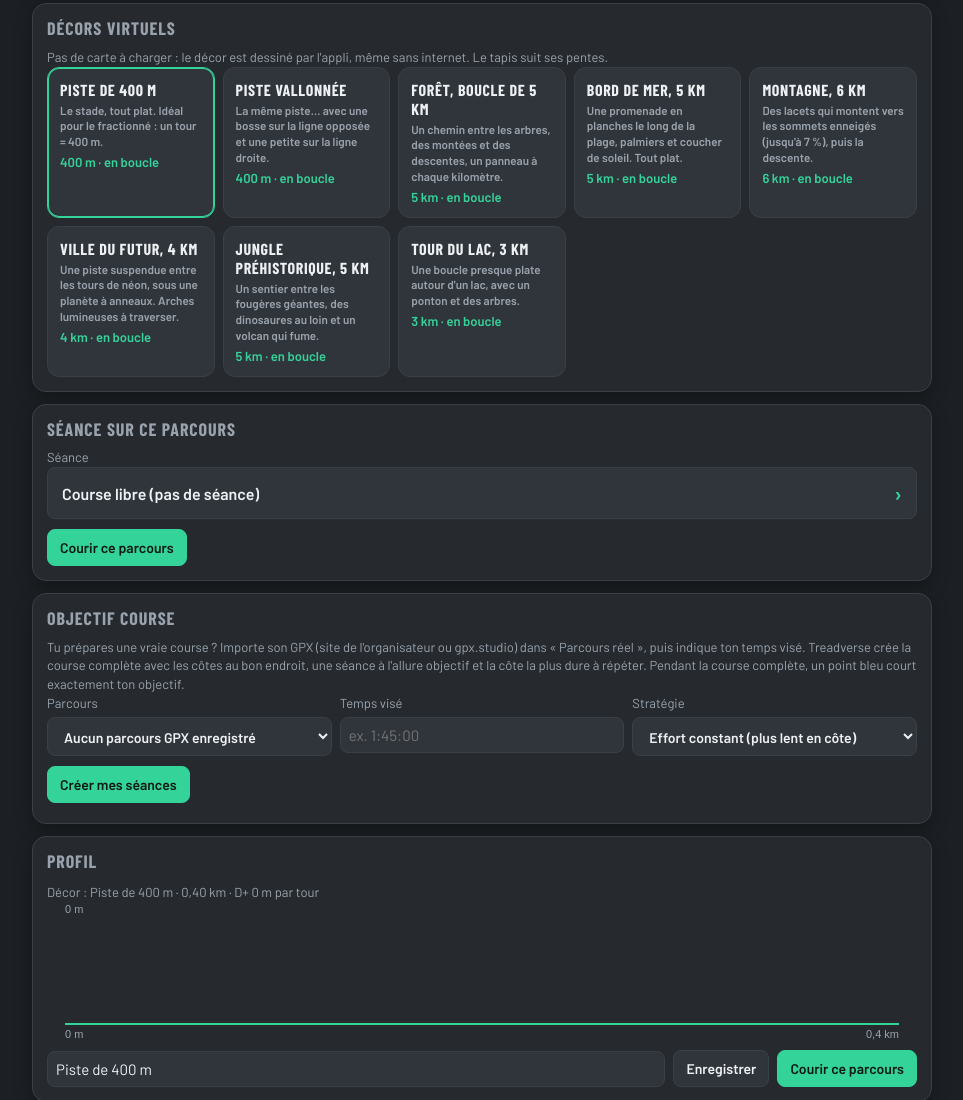
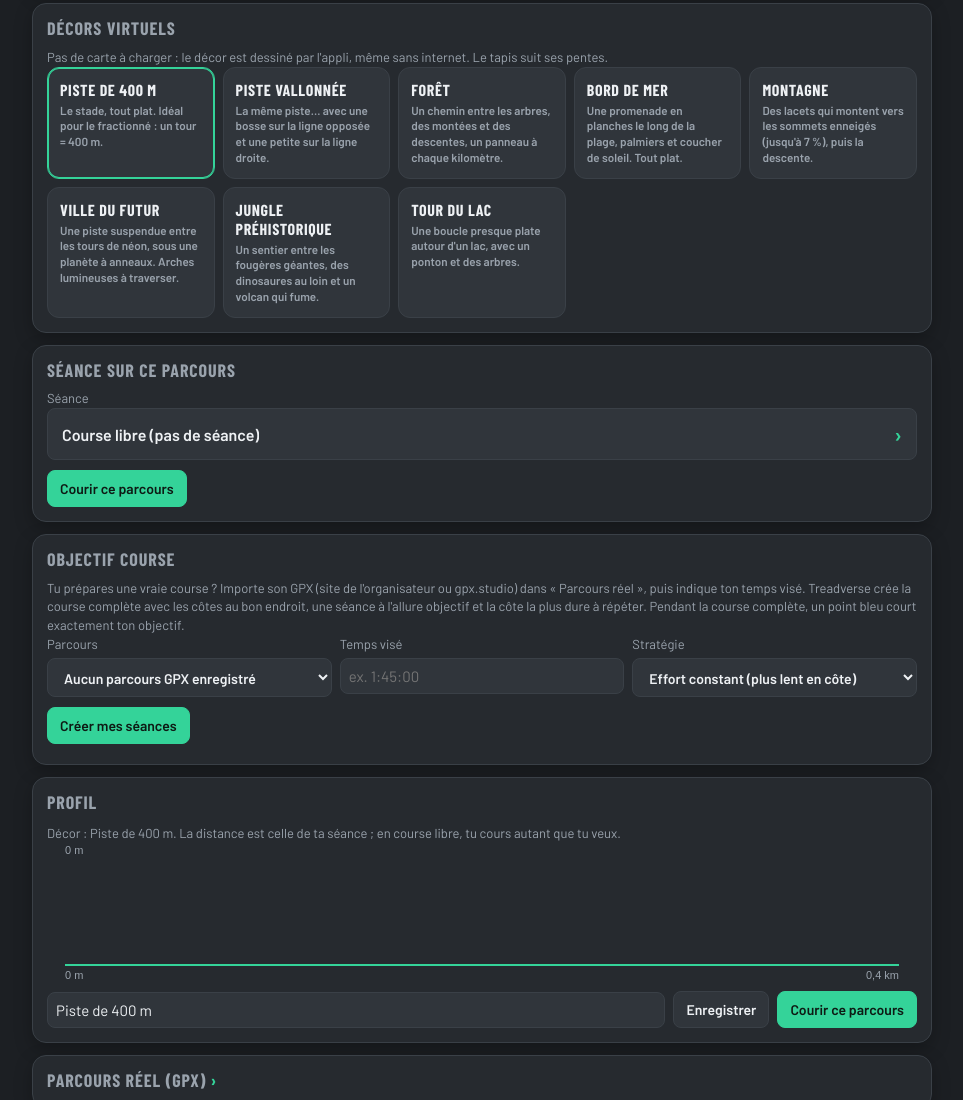
Before and after one commit to edukiosk-app/horizon, a website: page www/index.html in a window 1280 px wide. Shown: the part 959-2059 px from the top of the page, without its empty margins (158-1121 px from the left). Drawn offline with nearby package versions, Linux system fonts and the light colour scheme.

Commit message:
Treadverse 1.0.44 : le décor ne fixe plus la distance, profil selon la séance

```diff
--- a/www/decors.js
+++ b/www/decors.js
@@ -55,12 +55,12 @@
       xy: (s) => trackXY(s), ele: () => 0 },
     hilly: { name: 'Piste vallonnée', desc: 'La même piste… avec une bosse sur la ligne opposée et une petite sur la ligne droite.', len: 400,
       xy: (s) => trackXY(s), ele: hillyEle },
-    forest: { name: 'Forêt, boucle de 5 km', desc: 'Un chemin entre les arbres, des montées et des descentes, un panneau à chaque kilomètre.', len: 5000, loop: true },
-    sea: { name: 'Bord de mer, 5 km', desc: 'Une promenade en planches le long de la plage, palmiers et coucher de soleil. Tout plat.', len: 5000, loop: true },
-    mountain: { name: 'Montagne, 6 km', desc: 'Des lacets qui montent vers les sommets enneigés (jusqu\'à 7 %), puis la descente.', len: 6000, loop: true },
-    scifi: { name: 'Ville du futur, 4 km', desc: 'Une piste suspendue entre les tours de néon, sous une planète à anneaux. Arches lumineuses à traverser.', len: 4000, loop: true },
-    jungle: { name: 'Jungle préhistorique, 5 km', desc: 'Un sentier entre les fougères géantes, des dinosaures au loin et un volcan qui fume.', len: 5000, loop: true },
-    lake: { name: 'Tour du lac, 3 km', desc: 'Une boucle presque plate autour d\'un lac, avec un ponton et des arbres.', len: 3000, loop: true },
+    forest: { name: 'Forêt', desc: 'Un chemin entre les arbres, des montées et des descentes, un panneau à chaque kilomètre.', len: 5000, loop: true },
+    sea: { name: 'Bord de mer', desc: 'Une promenade en planches le long de la plage, palmiers et coucher de soleil. Tout plat.', len: 5000, loop: true },
+    mountain: { name: 'Montagne', desc: 'Des lacets qui montent vers les sommets enneigés (jusqu\'à 7 %), puis la descente.', len: 6000, loop: true },
+    scifi: { name: 'Ville du futur', desc: 'Une piste suspendue entre les tours de néon, sous une planète à anneaux. Arches lumineuses à traverser.', len: 4000, loop: true },
+    jungle: { name: 'Jungle préhistorique', desc: 'Un sentier entre les fougères géantes, des dinosaures au loin et un volcan qui fume.', len: 5000, loop: true },
+    lake: { name: 'Tour du lac', desc: 'Une boucle presque plate autour d\'un lac, avec un ponton et des arbres.', len: 3000, loop: true },
   };
   function routePts(k) {
     const d = DEFS[k];
--- a/www/index.html
+++ b/www/index.html
@@ -699,7 +699,7 @@ const LocCtl=L.Control.extend({options:{position:'topright'},onAdd(){const b=L.D
 let wps=[],wpLayer=L.layerGroup().addTo(map),line=null;
 function drawPrep(){wpLayer.clearLayers();wps.forEach((w,i)=>L.circleMarker(w,{radius:6,color:i?'#34d399':'#fb923c',weight:3,fillOpacity:1,fillColor:'#1c1f23'}).addTo(wpLayer));
   if(line)map.removeLayer(line);line=null;
-  if(route&&route.decor){$('routeinfo').textContent=`Décor : ${route.name} · ${fmt(total()/1000,2)} km · D+ ${Math.round(gain())} m${total()<=400?' par tour':''}`;document.querySelectorAll('.decor').forEach(c=>c.classList.toggle('on',c.dataset.k===route.decor))}
+  if(route&&route.decor){$('routeinfo').textContent=`Décor : ${route.name}. La distance est celle de ta séance ; en course libre, tu cours autant que tu veux.`;document.querySelectorAll('.decor').forEach(c=>c.classList.toggle('on',c.dataset.k===route.decor))}
   else if(route){document.querySelectorAll('.decor').forEach(c=>c.classList.remove('on'));line=L.polyline(route.pts.map(p=>[p[0],p[1]]),{color:'#34d399',weight:5}).addTo(map);
     $('routeinfo').textContent=`${route.name} · ${fmt(total()/1000,2)} km · D+ ${Math.round(gain())} m · temps à 10 km/h : ${Math.round(total()/1000/10*60)} min`}
   else $('routeinfo').textContent='Aucun parcours.'}
@@ -879,7 +879,7 @@ $('wadd').onclick=()=>{const text=$('wtext').value,name=$('wname').value.trim()|
   const ws=store.get('workouts',[]).filter(w=>w.name!==name);ws.push({name,text});store.set('workouts',ws);
   $('wmsg').textContent=`Ajoutée : ${st.length} étapes.`;$('wtext').value='';$('wname').value='';listWorkouts()};
 let workout=null;
-$('wsel').onchange=()=>{try{goalPick()}catch(e){}const aw=workouts().find(o=>o.name===$('wsel').value);if(aw&&aw.decor&&window.VR&&VR.DEFS[aw.decor]&&(!route||route.decor!==aw.decor)&&run.state==='idle'){const d=VR.DEFS[aw.decor];$('rname').value=d.name;setRoute(VR.routePts(aw.decor),d.name,aw.decor);store.set('lastRoute','d:'+aw.decor);drawPrep();if(!$('view-run').hidden)RM.init()}
+$('wsel').onchange=()=>{try{goalPick()}catch(e){}setTimeout(()=>{try{drawProfile($('profile'),-1)}catch(e){}},0);const aw=workouts().find(o=>o.name===$('wsel').value);if(aw&&aw.decor&&window.VR&&VR.DEFS[aw.decor]&&(!route||route.decor!==aw.decor)&&run.state==='idle'){const d=VR.DEFS[aw.decor];$('rname').value=d.name;setRoute(VR.routePts(aw.decor),d.name,aw.decor);store.set('lastRoute','d:'+aw.decor);drawPrep();if(!$('view-run').hidden)RM.init()}
   updateGhostInfo();renderSteps();renderWSpeeds();wpickLabel()};
 document.body.append($('wpickSheet'));$('wpick').onclick=e=>{e.preventDefault();openPick()};$('wpickClose').onclick=()=>{$('wpickSheet').hidden=true;document.body.style.overflow=''};$('wpickSheet').onclick=e=>{if(e.target.id==='wpickSheet')$('wpickClose').onclick()};
 function durTxt(s){if(s.dist)return s.dist>=1000?fmt(s.dist/1000,s.dist%1000?1:0)+' km':s.dist+' m';const d=s.dur;return d>=60?(Math.floor(d/60)+(d%60?' min '+String(d%60).padStart(2,'0'):' min')):d+' s'}
@@ -956,7 +956,7 @@ $('aiApply').onclick=()=>{const raw=$('aiJson').value;const a=raw.indexOf('{'),b
   $('aiMsg').textContent=`« ${name} » ajoutée dans Séances guidées › Assistant IA : ${st.length} étapes, ${clock(tot)}. Tu peux la choisir dans « Séance sur ce parcours ».`;
   $('wsel').value=name;$('wsel').onchange();$('aiJson').value=''};
 (function(){const box=$('decors');if(!box||!window.VR)return;Object.entries(VR.DEFS).forEach(([k,d])=>{const b=document.createElement('button');b.type='button';b.className='decor';b.dataset.k=k;
-  b.innerHTML=`<b>${esc(d.name)}</b><small>${esc(d.desc)}</small><span class="km">${d.len>=1000?fmt(d.len/1000,0)+' km':d.len+' m'} · en boucle</span>`;
+  b.innerHTML=`<b>${esc(d.name)}</b><small>${esc(d.desc)}</small>`;
   b.onclick=()=>{wps=[];$('rname').value=d.name;setRoute(VR.routePts(k),d.name,k);store.set('lastRoute','d:'+k);drawPrep();$('prepSession').scrollIntoView({behavior:'smooth',block:'start'})};box.append(b)})})();$('goRun').onclick=()=>show('run');setTimeout(()=>{if(!$('view-prep').hidden)wspMove('prep')},0);
 
 /* ================= FANTÔME ================= */
@@ -1007,6 +1007,7 @@ function css(v){return getComputedStyle(document.documentElement).getPropertyVal
 function drawProfile(cv,x,gx){const dpr=devicePixelRatio||1,w=cv.clientWidth,h=cv.clientHeight;if(!w)return;cv.width=w*dpr;cv.height=h*dpr;
   const g=cv.getContext('2d');g.scale(dpr,dpr);g.clearRect(0,0,w,h);
   if(!route){g.fillStyle=css('--muted');g.font='14px sans-serif';g.fillText('Trace un parcours pour voir le profil.',8,h/2);return}
+  if(route.decor){try{return drawProfileDecor(cv,g,w,h,x,gx)}catch(e){}}
   const es=route.pts.map(p=>p[2]),mn=Math.min(...es),mx=Math.max(...es),T=total(),pad=18;
   const X=d=>pad+(w-2*pad)*d/T,Y=e=>h-pad-(h-2*pad)*((e-mn)/((mx-mn)||1));
   g.beginPath();g.moveTo(X(0),h-pad);route.pts.forEach((p,i)=>g.lineTo(X(route.dist[i]),Y(p[2])));g.lineTo(X(T),h-pad);g.closePath();
@@ -1331,7 +1332,7 @@ function renderLeft(){const s=curStep();if(!s){$('stLeft').textContent=run.step<
   $('stLeft').textContent=s.dur?clock(s.dur-run.stepT):Math.max(0,Math.round(s.dist-run.stepD))+' m'}
 let lastBar=-2;
 let profRoute=null,profW=0;
-function render(){if(route&&!$('view-run').hidden&&(route!==profRoute||$('runprofile').clientWidth!==profW)){profRoute=route;profW=$('runprofile').clientWidth;try{drawProfile($('runprofile'),route?wrapX(run.dist):-1,null)}catch(e){}}const sp=run.state==='running'?realSpeed():(run.state==='idle'?(curStep()?.v??run.target):realSpeed());const zen=$('zen').checked;
+function render(){const pk=route&&(route.name+'|'+$('wsel').value+'|'+(typeof LIVE!=='undefined'&&LIVE.room||'')+'|'+(route.decor&&!$('wsel').value?Math.ceil((run.dist+1000)/1000):''));if(route&&!$('view-run').hidden&&(pk!==profRoute||$('runprofile').clientWidth!==profW)){profRoute=pk;profW=$('runprofile').clientWidth;try{drawProfile($('runprofile'),route?wrapX(run.dist):-1,null)}catch(e){}}const sp=run.state==='running'?realSpeed():(run.state==='idle'?(curStep()?.v??run.target):realSpeed());const zen=$('zen').checked;
   $('sTime').parentElement.hidden=zen;$('sPace').parentElement.hidden=zen;$('zenbox').hidden=!zen||!route;
   const x=route?wrapX(run.dist):0;
   $('sSpeed').textContent=fmt(sp);$('cSpeed').textContent=fmt(run.state==='running'?run.target:sp)+' km/h';$('cInc').textContent=fmt(run.state==='idle'?targetInc(0):run.inc)+IU()+(incAdj?` (auto ${incAdj>0?'+':''}${fmt(incAdj)})`:' (auto)');$('sInc').textContent=fmt(route?(run.state==='idle'?targetInc(0):run.inc):0);
@@ -1348,7 +1349,7 @@ function render(){if(route&&!$('view-run').hidden&&(route!==profRoute||$('runpro
     else{const d=gt-run.time,a=Math.abs(d),txt=a<60?Math.round(a)+' s':clock(a);el.textContent=d>=0?txt+" d'avance":txt+' de retard';el.className=d>=0?'ahead':'behind'}}
   if(zen&&route){const nm=nextMark(x);$('zMark').textContent=nm?nm.m.fr:'–';$('zGap').textContent=nm?(nm.gap>=1000?fmt(nm.gap/1000,1)+' km':Math.round(nm.gap/10)*10+' m'):'–'}
   if(route){const g2=(eleAt(x+200)-eleAt(x))/2;$('sNext').textContent=(g2>=0.5?'Montée ':g2<=-0.5?'Descente ':'Plat ')+fmt(g2)+' %';
-    $('sLeft').textContent=workout&&run.state!=='idle'&&!zen?clock(workout.steps.slice(Math.max(0,run.step)).reduce((a,s)=>a+stepSec(s),0)-(curStep()?(curStep().dur?run.stepT:run.stepD/(curStep().v/3.6)):0)):fmt(Math.max(0,total()-run.dist)/1000,2)+' km';
+    $('sLeft').textContent=workout&&run.state!=='idle'&&!zen?clock(workout.steps.slice(Math.max(0,run.step)).reduce((a,s)=>a+stepSec(s),0)-(curStep()?(curStep().dur?run.stepT:run.stepD/(curStep().v/3.6)):0)):route.decor?(typeof LIVE!=='undefined'&&LIVE.room&&LIVE.data&&LIVE.data.dist?fmt(Math.max(0,LIVE.data.dist-run.dist)/1000,2)+' km':'libre'):fmt(Math.max(0,total()-run.dist)/1000,2)+' km';
     const p=posAt(x);$('sv').hidden=!!route.decor;$('sv').href=`https://www.google.com/maps/@?api=1&map_action=pano&viewpoint=${p[0].toFixed(6)},${p[1].toFixed(6)}`;
     const now=performance.now();if(RM.map&&!replaying&&!$('view-run').hidden&&now-lastMap>1000){lastMap=now;
       lastGx=gx;const gp=gx!=null?posAt(wrapX(gx)):null;
@@ -1915,5 +1916,21 @@ setInterval(()=>{try{liveTick()}catch(e){}},500);
   liveUI();chalUI()})();
 
 </script>
+<script>
+/* Décors : l'environnement seulement, la distance vient de la séance */
+(()=>{const M={"Forêt, boucle de 5 km": "Forêt", "Bord de mer, 5 km": "Bord de mer", "Montagne, 6 km": "Montagne", "Ville du futur, 4 km": "Ville du futur", "Jungle préhistorique, 5 km": "Jungle préhistorique", "Tour du lac, 3 km": "Tour du lac"};try{const all=store.get('runs',{});let ch=0;for(const k of Object.keys(all)){const [n,...r]=k.split('|');if(M[n]){const nk=M[n]+'|'+r.join('|');all[nk]=[...(all[nk]||[]),...all[k]];delete all[k];ch=1}}if(ch)store.set('runs',all)}catch(e){}})();
+function planDist(){if(LIVE.room&&LIVE.data&&LIVE.data.dist)return LIVE.data.dist;
+  let st=null;if(workout&&run.state!=='idle')st=workout.steps;else{const w=$('wsel').value==='__test'?testWorkout():workouts().find(o=>o.name===$('wsel').value);if(w)st=w.steps||progSteps(w.name,parseWorkout(w.text))}
+  if(st&&st.length){const d=st.reduce((a,s)=>a+(s.dist||s.dur*(s.v||speedFor(s))/3.6),0);if(d>50)return Math.max(d,run.dist)}
+  return Math.max(5000,Math.ceil((run.dist+1000)/1000)*1000)}
+function drawProfileDecor(cv,g,w,h,x,gx){const D=planDist(),N=400,pad=18,ds=[],es=[];for(let i=0;i<=N;i++){const d=D*i/N;ds.push(d);es.push(eleAt(wrapX(d)))}
+  const mn=Math.min(...es),mx=Math.max(...es),flat=mx-mn<1,X=d=>pad+(w-2*pad)*d/D,Y=e=>flat?h-pad-(h-2*pad)*0.15:h-pad-(h-2*pad)*((e-mn)/(mx-mn));
+  g.beginPath();g.moveTo(X(0),h-pad);ds.forEach((d,i)=>g.lineTo(X(d),Y(es[i])));g.lineTo(X(D),h-pad);g.closePath();g.fillStyle=css('--accent')+'33';g.fill();
+  g.beginPath();ds.forEach((d,i)=>i?g.lineTo(X(d),Y(es[i])):g.moveTo(X(d),Y(es[i])));g.strokeStyle=css('--accent');g.lineWidth=2;g.stroke();
+  g.fillStyle=css('--muted');g.font='11px sans-serif';g.fillText(flat?'plat':Math.round(mx)+' m',pad,11);if(!flat)g.fillText(Math.round(mn)+' m',pad,h-4);
+  g.textAlign='right';const free=!(LIVE.room&&LIVE.data)&&!(workout&&run.state!=='idle')&&!$('wsel').value;g.fillText(fmt(D/1000,1)+' km'+(free?' (course libre)':''),w-pad,h-4);
+  const mark=(d,c)=>{d=Math.min(D,d);g.strokeStyle=c;g.lineWidth=2;g.beginPath();g.moveTo(X(d),pad/2);g.lineTo(X(d),h-pad);g.stroke();g.fillStyle=c;g.beginPath();g.arc(X(d),Y(eleAt(wrapX(d))),5,0,7);g.fill()};
+  if(gx!=null)mark(gx,css('--ghost'));if(x>=0)mark(typeof replaying!=='undefined'&&replaying?x:run.dist,css('--climb'))}
+</script>
 </body>
 </html>
```
